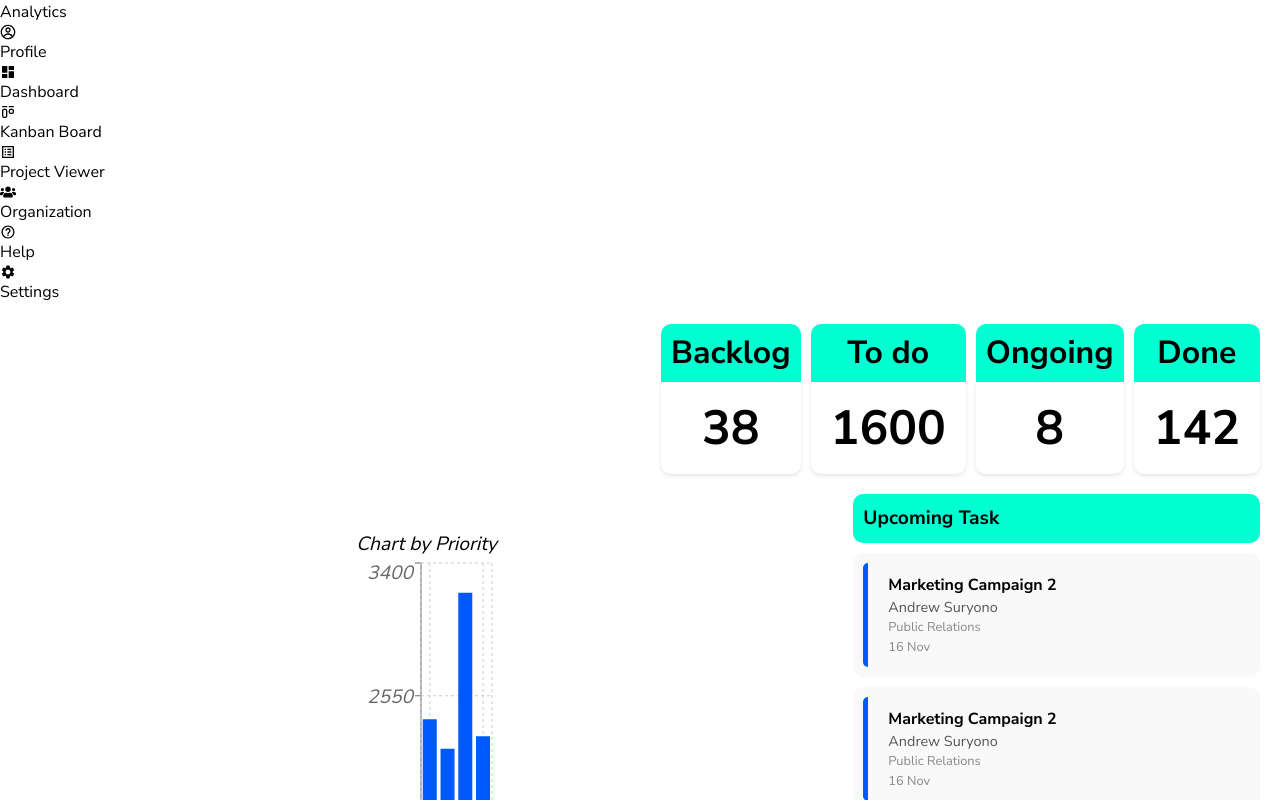
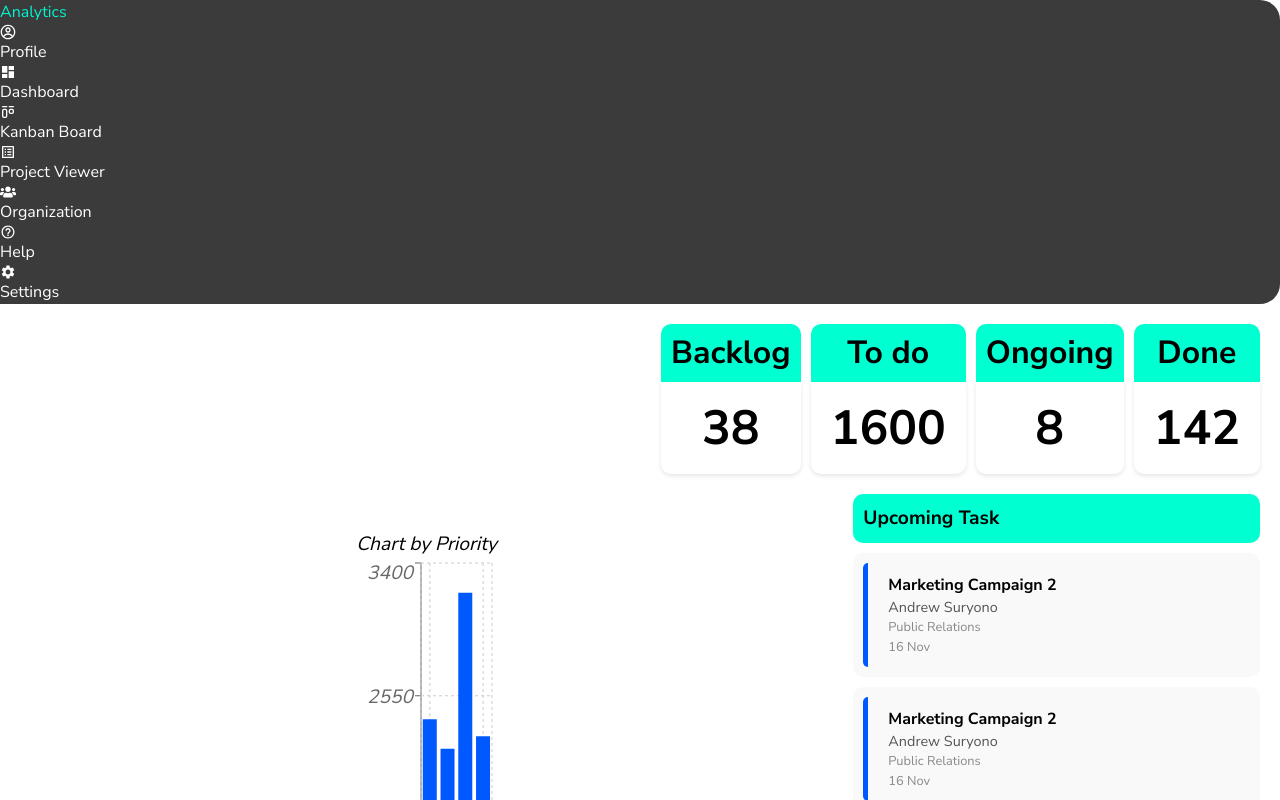
Before and after one commit to Sakticahyaa/hypertask, a React (Vite) app in the folder hypertask/: page /dashboard in a window 1280 px wide. Shown: the top 800 px of the page. Built offline with nearby package versions, Linux system fonts and the light colour scheme.

Commit message:
sidebar n app.jsx update

```diff
--- a/hypertask/src/App.jsx
+++ b/hypertask/src/App.jsx
@@ -18,7 +18,7 @@ function Layout() {
 
   return user ? (
     <div className='w-full h-screen flex flex-col md:flex-row'>
-      <div className='width: 10% h-screen bg-white sticky top-0 hidden md:block'>
+      <div className='width: 10% h-screen sticky top-0 hidden md:block'>
         <Sidebar />
       </div>
 
--- a/hypertask/src/components/Sidebar.jsx
+++ b/hypertask/src/components/Sidebar.jsx
@@ -5,7 +5,6 @@ import { FaTasks, FaUsers } from "react-icons/fa";
 import { Link } from "react-router-dom";
 import { IoMdHelpCircleOutline } from "react-icons/io";
 import { TbLayoutKanban } from "react-icons/tb";
-import clsx from "clsx";
 
 const Sidebar = () => {
   const menuItems = [
@@ -19,14 +18,27 @@ const Sidebar = () => {
   ];
 
   return (
-    <div className="bg-gray-800 text-white w-64 h-screen p-4 flex flex-col">
-      <h1 className="text-teal-400 text-xl font-bold mb-6">Analytics</h1>
+    <div
+      className="w-64 h-screen p-4 flex flex-col"
+      style={{
+        backgroundColor: "#3B3B3B",
+        borderTopRightRadius: "20px",
+        borderBottomRightRadius: "20px",
+      }}
+    >
+      <h1
+        className="text-xl font-bold mb-6"
+        style={{ color: "#00F5D0" }}
+      >
+        Analytics
+      </h1>
       <ul className="space-y-4">
         {menuItems.map((item, index) => (
           <li key={index}>
             <Link
               to={item.path}
               className="flex items-center gap-4 p-2 hover:bg-gray-700 rounded-md"
+              style={{ color: "white" }}
             >
               {item.icon}
               <span>{item.name}</span>
```
